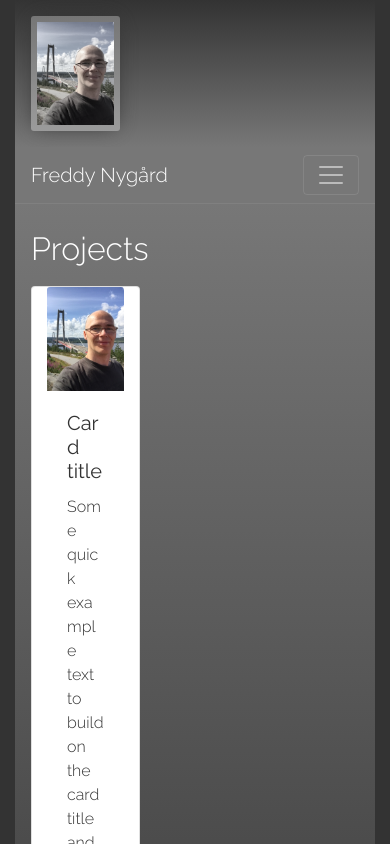
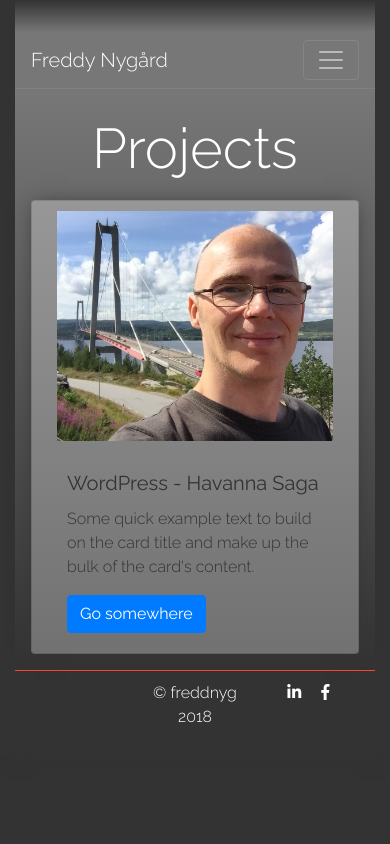
Before and after one commit to freddnyg/freddnyg, an Angular app: page /projects in a window 390 px wide. Shown: the top 844 px of the page. Built offline with nearby package versions, Linux system fonts and the light colour scheme.

Commit message:
adjustments

```diff
--- a/src/_variables.scss
+++ b/src/_variables.scss
@@ -2,4 +2,5 @@ $primary-color:#333;
 $secondary-color:#777;
 $accent-color: #ff4228;
 $text-color: #fff;
+$text-color-dark: #333;
 $box-shadow: 0 0 20px -5px #333;
--- a/src/app/about/about.component.html
+++ b/src/app/about/about.component.html
@@ -1,2 +1,2 @@
-<h2>Om meg</h2>
+<h2 class="display-4 text-center">{{ header }}</h2>
 <p>Jeg er en 43 år gammel/ung mann som for tiden er bosatt i Bodø sammen med min lille, elskede familie. Det er meg, min fru Erika, og våre to hunder, Saga og Tyra. Jeg er opprinnelig fra Reipå, et lite tettsted i Meløy kommune, ca. 12 mil sør om Bodø, men jeg har bodd her siden jeg ble ferdig med Bachelor-studiet i Narvik i 2007.</p>
--- a/src/app/app.module.ts
+++ b/src/app/app.module.ts
@@ -1,5 +1,6 @@
 import { BrowserModule } from '@angular/platform-browser';
 import { NgModule } from '@angular/core';
+import { FormsModule } from '@angular/forms';
 
 import { AppRoutingModule } from './app-routing.module';
 import { AppComponent } from './app.component';
@@ -24,7 +25,8 @@ import { ContactComponent } from './contact/contact.component';
   ],
   imports: [
     BrowserModule,
-    AppRoutingModule
+    AppRoutingModule,
+    FormsModule
   ],
   providers: [],
   bootstrap: [AppComponent]
--- a/src/app/contact/contact.component.html
+++ b/src/app/contact/contact.component.html
@@ -1 +1 @@
-<h2>{{ header }}</h2>
+<h2 class="display-4 text-center">{{ header }}</h2>
--- a/src/app/header/header.component.html
+++ b/src/app/header/header.component.html
@@ -1,6 +1,6 @@
 <header class="jumbotron">
   <div class="row align-items-end">
-    <div class="col-4">
+    <div class="col-4 d-none d-lg-block">
       <a routerLink="/">
         <img src="assets/IMG_0107.jpg" alt="">
       </a>
--- a/src/app/home/home.component.html
+++ b/src/app/home/home.component.html
@@ -1,4 +1,4 @@
-<h2>Hei du:)</h2>
+<h2 class="display-4 text-center">{{ header }}</h2>
 <p>Dette er et forsøk på å skape min egen hjemmeside.</p>
 <p>Formålet med siden er:</p>
 <ol>
--- a/src/app/home/home.component.ts
+++ b/src/app/home/home.component.ts
@@ -6,8 +6,10 @@ import { Component, OnInit } from '@angular/core';
   styleUrls: ['./home.component.scss']
 })
 export class HomeComponent implements OnInit {
+  header = "Home";
+  constructor() {
 
-  constructor() { }
+  }
 
   ngOnInit() {
   }
--- a/src/app/projects/projects.component.html
+++ b/src/app/projects/projects.component.html
@@ -1,8 +1,8 @@
-<h2>{{ header }}</h2>
-<div class="card col-4" style="color:#333;">
-  <img class="card-img-top" src="assets/IMG_0107.jpg" style="object-fit:fill;width:100%" alt="Card image cap">
+<h2 class="display-4 text-center">{{ header }}</h2>
+<div class="card col-md-8 col-sm-12">
+  <img class="card-img-top" src="assets/IMG_0107.jpg" alt="Card image cap">
   <div class="card-body">
-    <h5 class="card-title">Card title</h5>
+    <h5 class="card-title">WordPress - Havanna Saga</h5>
     <p class="card-text">Some quick example text to build on the card title and make up the bulk of the card's content.</p>
     <a href="#" class="btn btn-primary">Go somewhere</a>
   </div>
--- a/src/styles.scss
+++ b/src/styles.scss
@@ -26,6 +26,19 @@ html, body {
 
 .bg-default {
   background-color: $secondary-color;
+}
+
+.card {
+  color: $text-color-dark;
+  margin: auto;
+  box-shadow: $box-shadow;
+  background: rgba(255, 255, 255, 0.3);
+}
+
+.card-img-top {
+  height: 250px;
+  padding: 10px;
+  object-fit: cover;
 }
 
   main {
```
